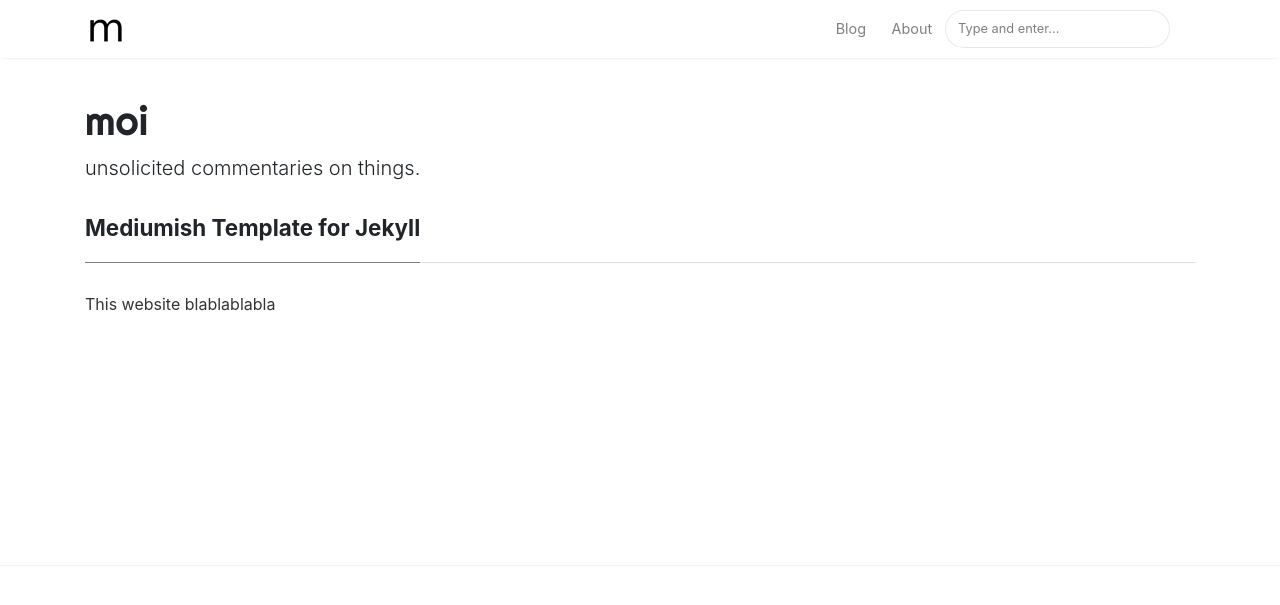
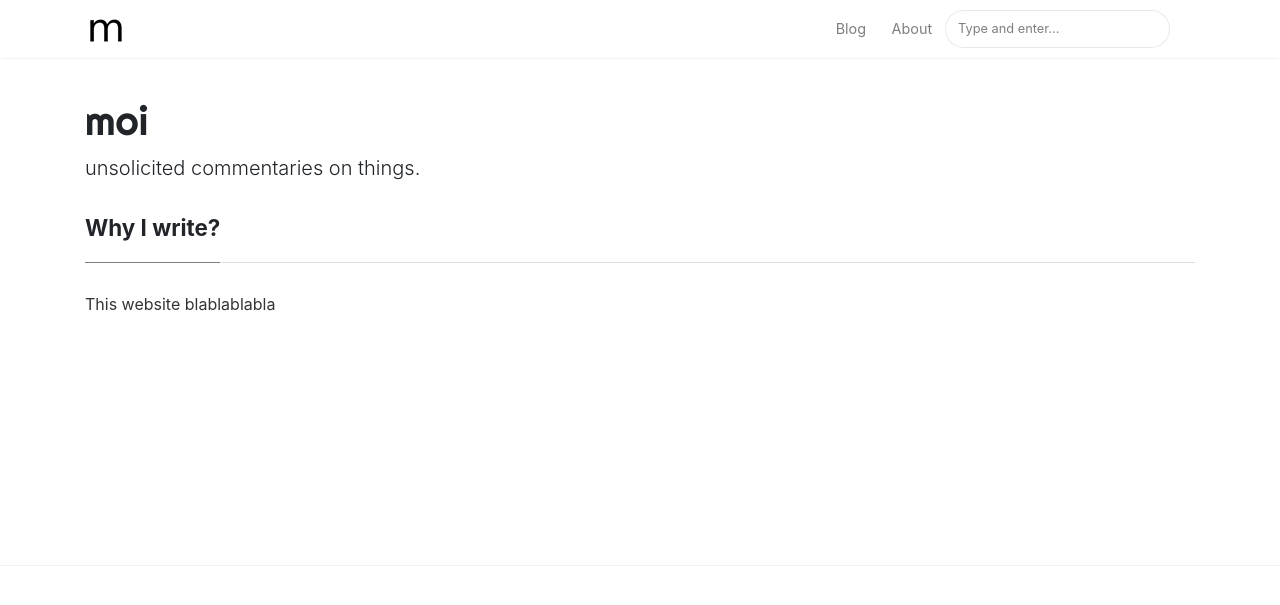
Before and after one commit to pvtbronze/pvtbronze.github.io, a Jekyll site: the page built from _pages/about.md, in a window 1280 px wide. Shown: the top 605 px of the page. Built offline with Jekyll 4.4.1, drawn with Linux system fonts in a browser that asks for light colours; nearby versions of some CDN libraries.

Commit message:
Update about.md

```diff
--- a/_pages/about.md
+++ b/_pages/about.md
@@ -1,6 +1,6 @@
 ---
 layout: page
-title: Mediumish Template for Jekyll
+title: Why I write?
 permalink: /about
 comments: true
 ---
```
